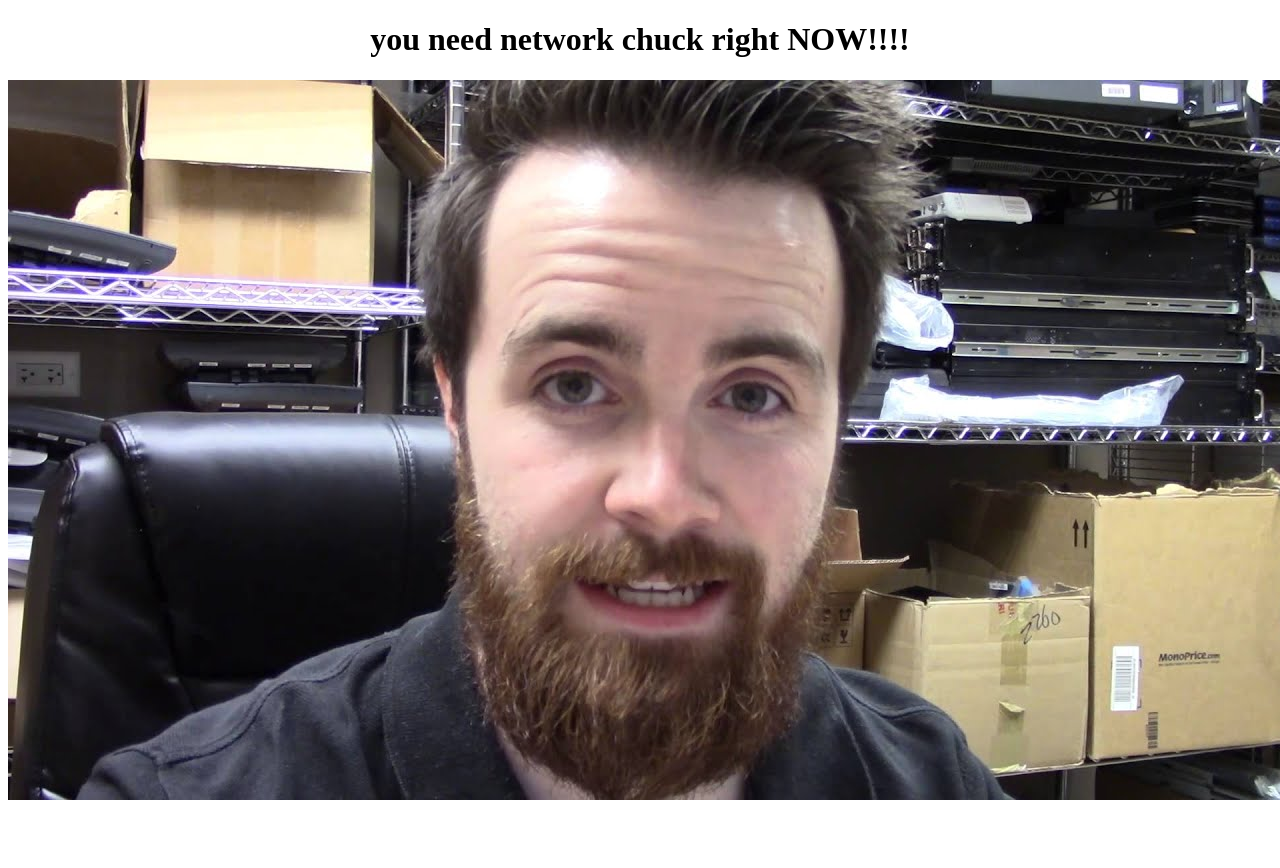
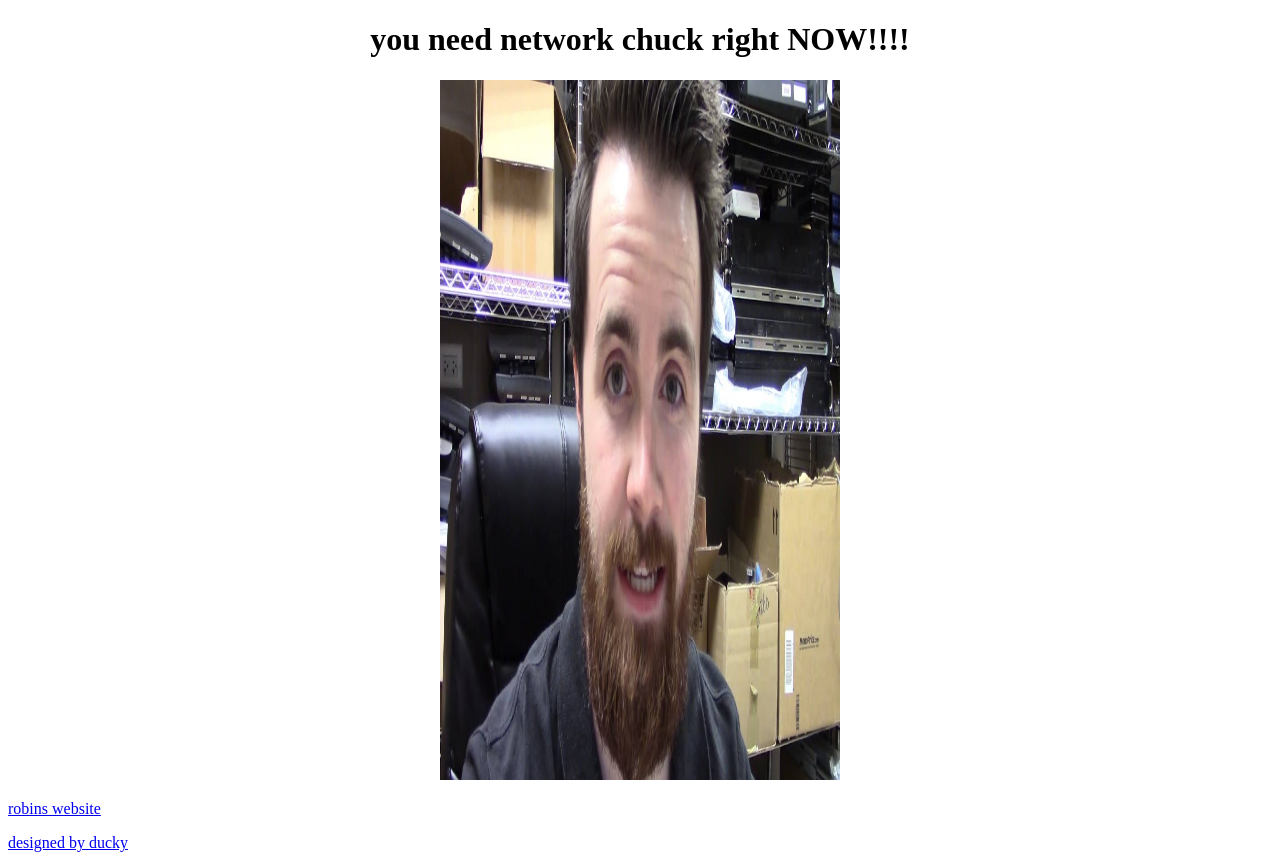
Before and after one commit to bernes1/rmt-website, a plain HTML site: page index.html in a window 1280 px wide. Before the commit the page ends 812 px from the top, so only its background shows below. Drawn offline with Linux system fonts and the light colour scheme.

Commit message:
added links to websites and som design changes
adde link to my github and rezizes the imge

```diff
--- a/index.html
+++ b/index.html
@@ -8,6 +8,17 @@
 </head>
 <body>
     <center><h1>you need network chuck right NOW!!!!</h1></center>
-    <img src="rightnow.jpeg"/>
+    <p>
+        <a href="https://www.youtube.com/c/NetworkChuck">
+        <center><img border="0" alt="W3Schools" src="rightnow.jpeg" width="400" height="700"></center>
+        </a>
+    </p>
+    <p>
+     <a href="https://robinsmediateam.dev">robins website</a>
+
+    </p>
+    <p>
+        <a href="https://github.com/bernes1" >designed by ducky</a>
+    </p>
 </body>
 </html>
```
